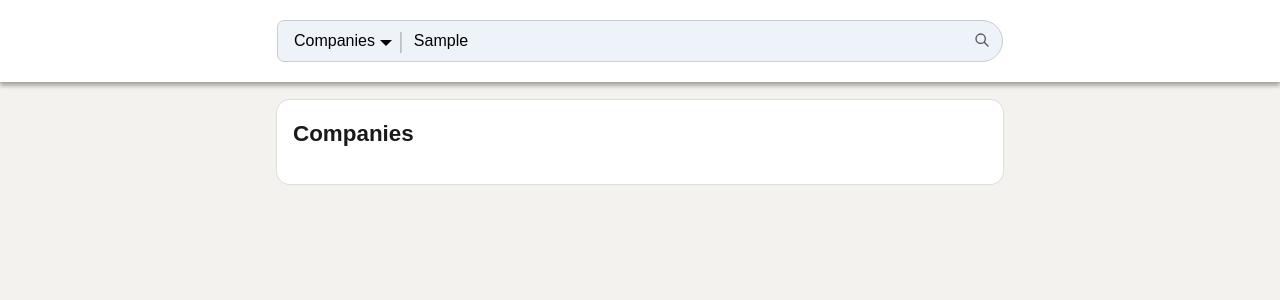
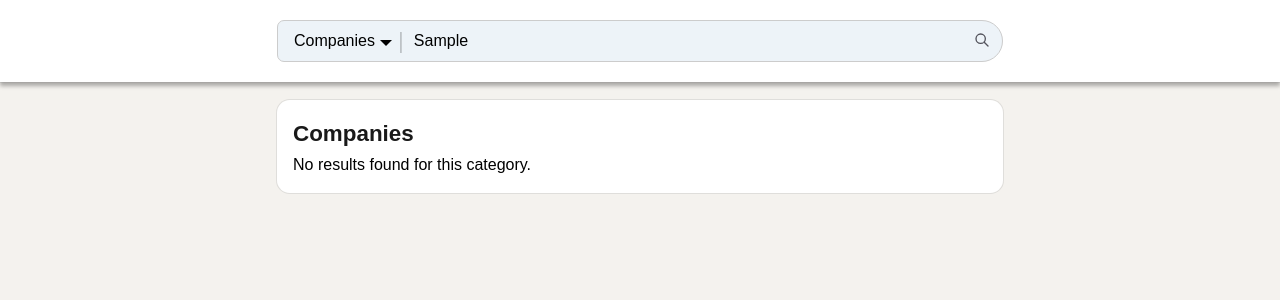
Before and after one commit to ZahraMirali/vue3-search-app, a Vue app: page /companies in a window 1280 px wide. Both pictures are taken after typing "Sample" into the empty fields and a click on the button "Search". Shown: the top 300 px of the page. Built offline with nearby package versions, Linux system fonts and the light colour scheme.

Commit message:
show empty list text

```diff
--- a/src/views/SearchResults.vue
+++ b/src/views/SearchResults.vue
@@ -5,16 +5,16 @@
     <div v-for="(result, type) in searchResults" :key="type" class="search-results">
       <div class="search-result-box">
         <h2 class="result-type">{{ result.label }}</h2>
-        <ul class="result-list">
+        <ul class="result-list" v-if="result.data.length">
           <li v-for="item in result.data" :key="item.slug" class="result-item">
             <component :is="getCardComponent(type)" :result="item" :type="type" />
           </li>
         </ul>
+        <div v-else>
+          <p>No results found for this category.</p>
+        </div>
       </div>
-      <router-link
-        v-if="result.data.length < result.totalCount"
-        :to="`/${type}${generateSearchRoute}`"
-      >
+      <router-link v-if="result.data.length < result.totalCount" :to="`/${type}${generateSearchRoute}`">
         <div class="see-all-link">See all {{ type }} results</div>
       </router-link>
     </div>
```
